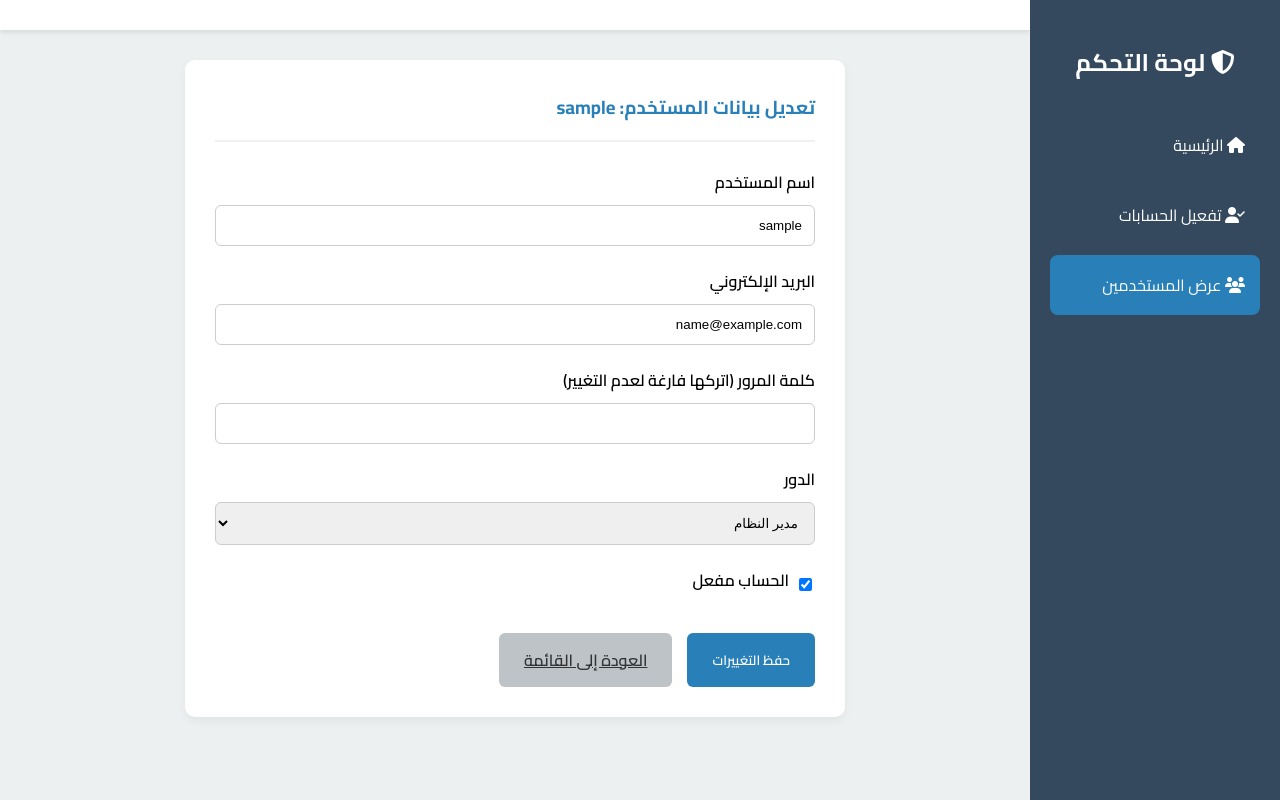
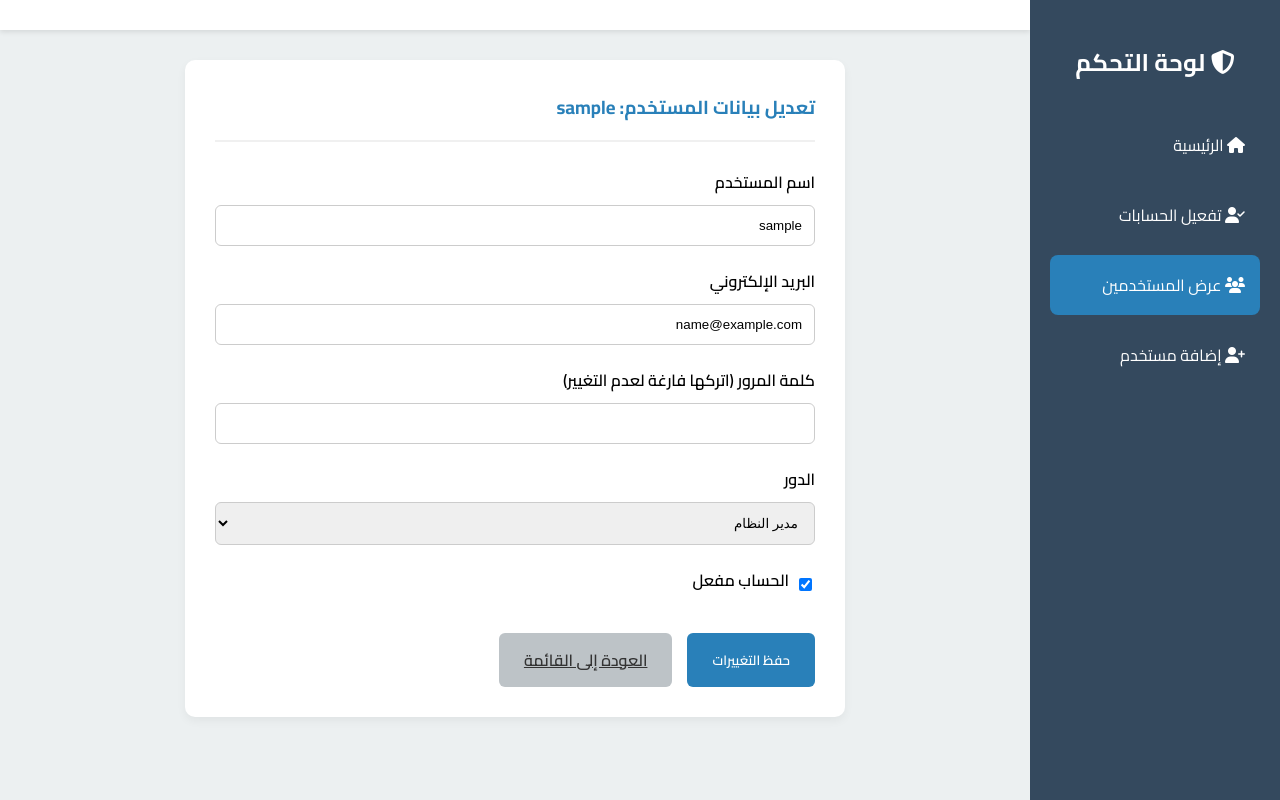
Before and after one commit to x414i/final, a PHP site: page /final/edit_user.php?id=1 in a window 1280 px wide. Run offline with PHP 8.4, Linux system fonts and the light colour scheme; the visitor is signed in with stand-in values (Sample User, id 1); tables that the repository leaves empty or names only in its code hold one stand-in row (values such as "Sample post").

Commit message:
feat(admin): add user creation link to sidebar

```diff
--- a/edit_user.php
+++ b/edit_user.php
@@ -161,6 +161,7 @@ if ($_SERVER['REQUEST_METHOD'] === 'POST') {
       <li><a href="admin_dashboard.php"><i class="fa-solid fa-house"></i> الرئيسية</a></li>
       <li><a href="activate_users.php"><i class="fa-solid fa-user-check"></i> تفعيل الحسابات</a></li>
       <li><a href="view_users.php" class="active"><i class="fa-solid fa-users"></i> عرض المستخدمين</a></li>
+      <li><a href="add_user.php"><i class="fa-solid fa-user-plus"></i> إضافة مستخدم</a></li>
     </ul>
   </div>
   <div class="main-content">
```
